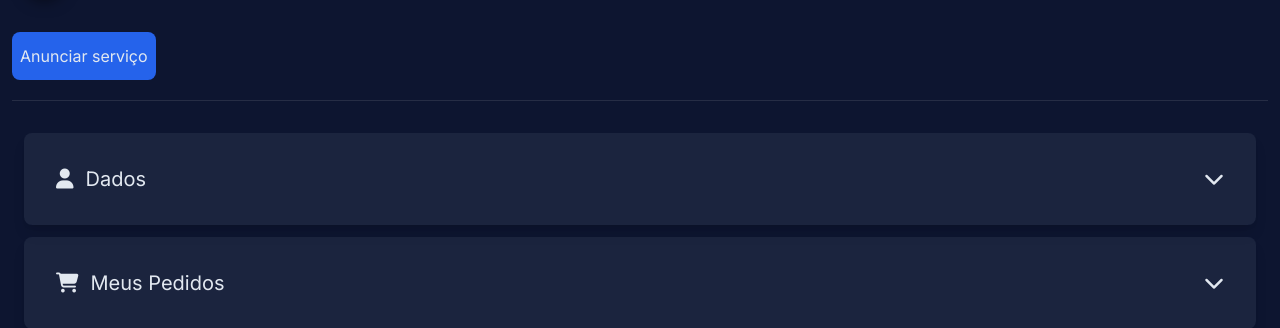
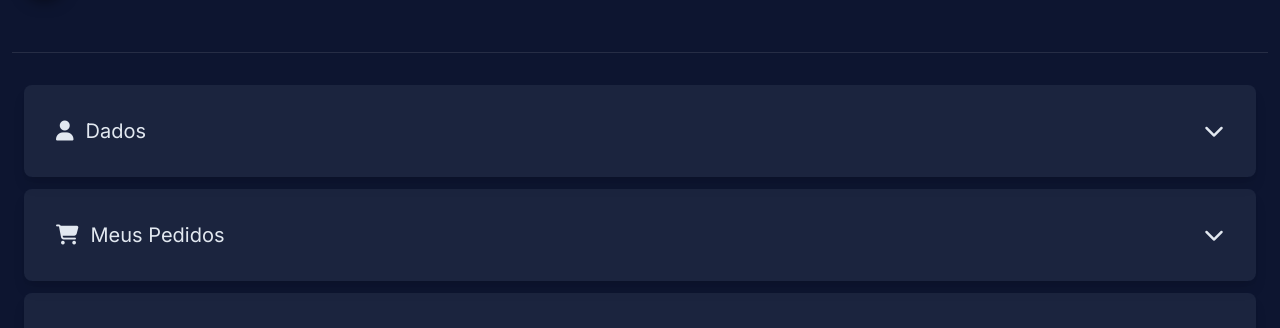
Before and after one commit to Mulinatti/TechFreelas, a PHP site: page /app/profile-page/profile-index.php in a window 1280 px wide. Shown: the part 163-491 px from the top of the page. Run offline with PHP 8.4, Linux system fonts and the light colour scheme; style sheets or scripts are compiled from the project's sources; some libraries are stand-ins or nearby versions.

Commit message:
ASDASDAD

```diff
--- a/app/profile-page/profile-index.php
+++ b/app/profile-page/profile-index.php
@@ -112,7 +112,7 @@
         </section>
         <section class="flex justify-center sm:justify-start mt-5">
             <div>
-                <button class="button"><a href="../service-page/create-service.php">Anunciar serviço</a></button>
+                <!--<button class="button"><a href="../service-page/create-service.php">Anunciar serviço</a></button>-->
             </div>
         </section>
         <hr class="border-white/10 my-5">
```
